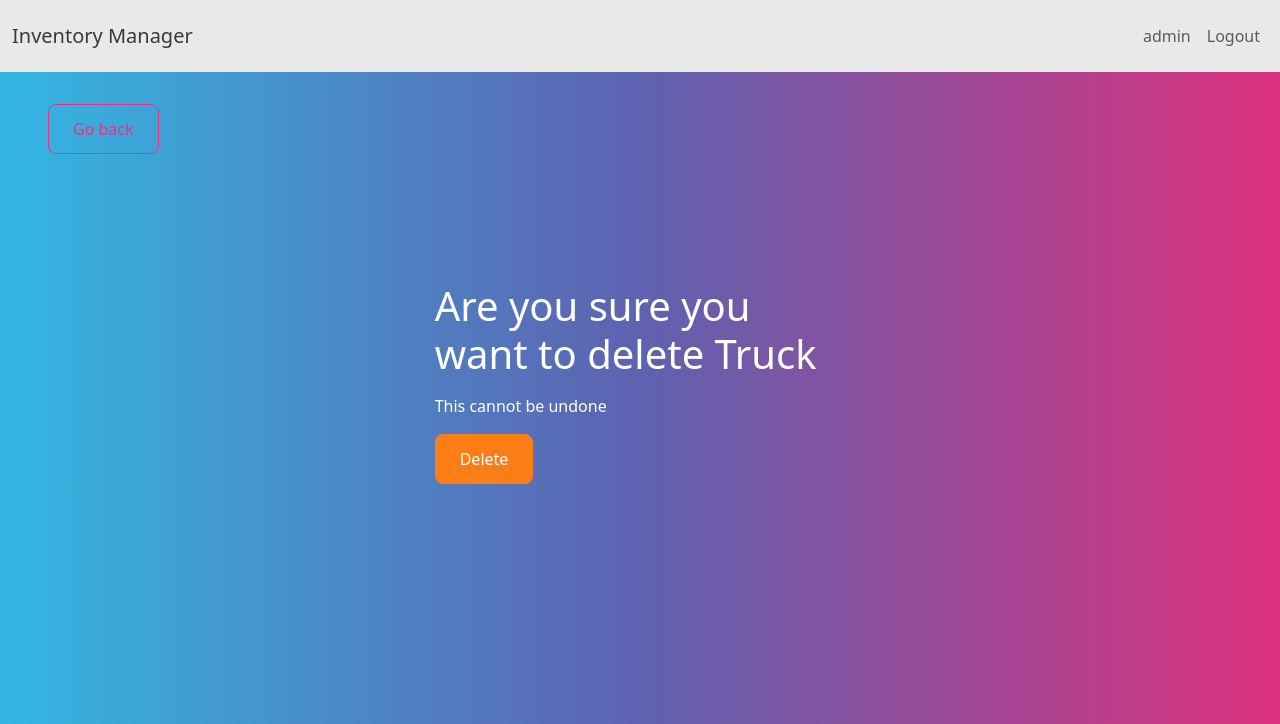
After one commit to connorGA/inventory_management, a Django app: page /delete-item/1 in a window 1280 px wide. The commit adds this page. Shown: the top 724 px of the page. Run offline with Django 4.2, Linux system fonts and the light colour scheme; a user stored in the database is signed in; data comes from the database, SQL or seed files in the repository; both versions use the stored data as it was after the commit.

Commit message:
added delete functionality

```diff
--- a/inventory_management/inventory/templates/inventory/dashboard.html
+++ b/inventory_management/inventory/templates/inventory/dashboard.html
@@ -36,7 +36,7 @@
                         <td>{{ item.quantity }}</td>
                         <td>{{ item.category.name }}</td>
                         <td><a href="{% url 'edit-item' item.id %}" class="btn btn-outline-secondary">Edit</a></td>
-                        <td></td>
+                        <td><a href="{% url 'delete-item' item.id %}" class="btn btn-secondary">Delete</a></td>
                     {% endfor %}
                     </tr>
                 </tbody>
--- /dev/null
+++ b/inventory_management/inventory/templates/inventory/delete_item.html
@@ -0,0 +1,17 @@
+{% extends 'inventory/base.html' %}
+
+{% block content %}
+    <div>
+        <a href="{% url 'dashboard' %}" class="btn btn-outline-primary my-3 mx-4">Go back</a>
+        <div class="row">
+            <form method="POST" class="col-sm-11 col-md-4 mx-auto mt-5">
+                {% csrf_token %}
+                <h1 class="fw-light">Are you sure you want to delete {{ item.name }}</h1>
+                <p class="fw-light">This cannot be undone</p>
+                <div>
+                    <button class="btn btn-danger">Delete</button>
+                </div>
+            </form>
+        </div>
+    </div>
+{% endblock content %}
--- a/inventory_management/inventory/urls.py
+++ b/inventory_management/inventory/urls.py
@@ -1,6 +1,6 @@
 from django.contrib import admin
 from django.urls import path
-from .views import Index, SignUpView, Dashboard, AddItem, EditItem
+from .views import Index, SignUpView, Dashboard, AddItem, EditItem, DeleteItem
 from django.contrib.auth import views as auth_views
 
 urlpatterns = [
@@ -8,6 +8,7 @@ urlpatterns = [
     path('dashboard/', Dashboard.as_view(), name='dashboard'),
     path('add-item/', AddItem.as_view(), name='add-item'),
     path('edit-item/<int:pk>', EditItem.as_view(), name='edit-item'),
+    path('delete-item/<int:pk>', DeleteItem.as_view(), name='delete-item'),
     path('signup/', SignUpView.as_view(), name='signup'),
     path('login/', auth_views.LoginView.as_view(template_name='inventory/login.html'), name='login'),
     path('logout/', auth_views.LogoutView.as_view(template_name='inventory/logout.html'), name='logout'),
--- a/inventory_management/inventory/views.py
+++ b/inventory_management/inventory/views.py
@@ -1,7 +1,7 @@
 from typing import Any
 from django.shortcuts import render, redirect
 from django.urls import reverse_lazy
-from django.views.generic import TemplateView, View, CreateView, UpdateView
+from django.views.generic import TemplateView, View, CreateView, UpdateView, DeleteView
 from django.contrib.auth import authenticate, login
 from django.contrib.auth.mixins import LoginRequiredMixin
 from .forms import UserRegisterForm, InventoryItemForm
@@ -55,3 +55,9 @@ class EditItem(LoginRequiredMixin, UpdateView):
      form_class= InventoryItemForm
      template_name = 'inventory/item_form.html'
      success_url = reverse_lazy('dashboard')
+
+class DeleteItem(LoginRequiredMixin, DeleteView):
+    model = InventoryItem
+    template_name = 'inventory/delete_item.html'
+    success_url = reverse_lazy('dashboard')
+    context_object_name = 'item'
```
Also changed, not shown: inventory_management/db.sqlite3.
